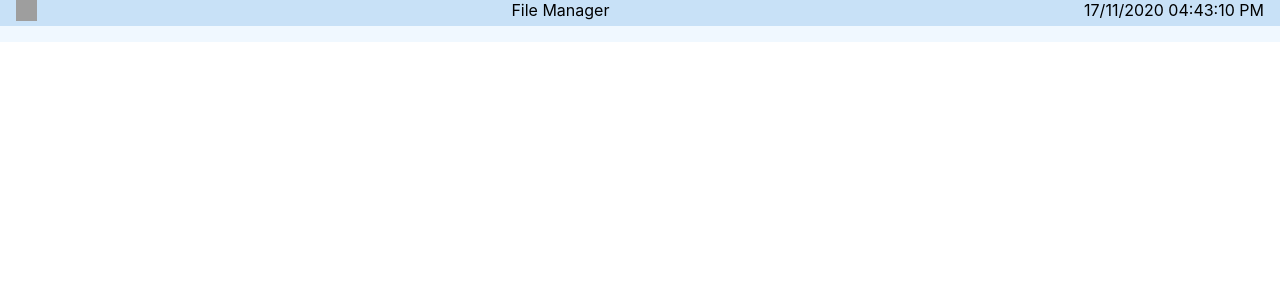
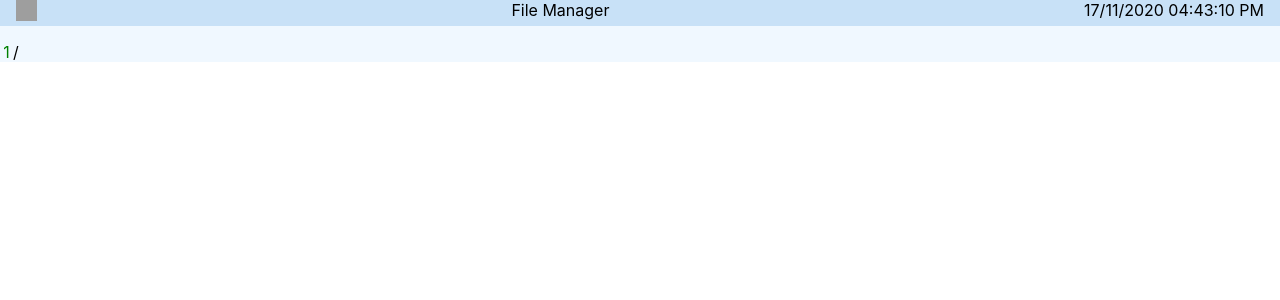
Before and after one commit to dinzone/file-manager, a React (Create React App) app in the folder client/: page /dirPath/1 in a window 1280 px wide. Shown: the top 300 px of the page. Built offline with nearby package versions, Linux system fonts and the light colour scheme; grey boxes are pictures that could not be loaded.

Commit message:
add nav router

```diff
--- a/client/src/App.js
+++ b/client/src/App.js
@@ -5,6 +5,7 @@ import {BrowserRouter as Router, Switch, Route} from 'react-router-dom';
 import NavBar from './components/NavBar';
 import FileList from './components/FileList';
 import WelcomePage from './components/WelcomePage';
+import NavRouter from './components/NavRouter';
 
 const Div = styled.div`
   background-color:aliceblue;
@@ -17,6 +18,7 @@ function App() {
       <Router>
         <Switch>
           <Route path='/dirPath/:dirPath'>
+            <NavRouter></NavRouter>
             <FileList></FileList>
           </Route>
           <Route path='/'>
--- /dev/null
+++ b/client/src/components/NavRouter/NavRouter.jsx
@@ -0,0 +1,32 @@
+import styled from "styled-components";
+
+const ContainerDiv = styled.div`
+    display:flex;
+    flex-direction: row;
+`;
+
+const LinkDiv = styled.div`
+    margin-right:0.2em;
+    margin-left:0.2em;
+    color:green;
+    cursor:pointer;
+    user-select:none;
+    &:hover{
+        color:#5bd45b;
+        text-decoration:underline;
+    }
+`;
+
+function NavRouter({ onPathClick, path }) {
+    return (
+        <ContainerDiv>
+            {
+                path.split('/').map((n) => (
+                    <><LinkDiv key={`route_${n}`} onClick={() => onPathClick(n)}> {n} </LinkDiv><div> / </div></>
+                ))
+            }
+        </ContainerDiv>
+    )
+};
+
+export default NavRouter;
--- /dev/null
+++ b/client/src/components/NavRouter/NavRouterContainer.jsx
@@ -0,0 +1,18 @@
+import { useHistory, useLocation } from 'react-router-dom';
+import NavRouter from './NavRouter';
+
+function NavRouterContainer() {
+    const { pathname } = useLocation(),
+        history = useHistory();
+    let location = pathname.split('/dirPath/')[1];
+    function onPathClick(name) {
+        let newLocation = location.split('/');
+        newLocation.length = newLocation.findIndex((n) => n === name) + 1;
+        history.push(['/dirPath', ...newLocation].join('/'));
+    }
+    return (
+        <NavRouter onPathClick={onPathClick} path={location}></NavRouter>
+    )
+};
+
+export default NavRouterContainer;
--- /dev/null
+++ b/client/src/components/NavRouter/index.js
@@ -0,0 +1,3 @@
+import NavRouter from './NavRouterContainer';
+
+export default NavRouter;
```
